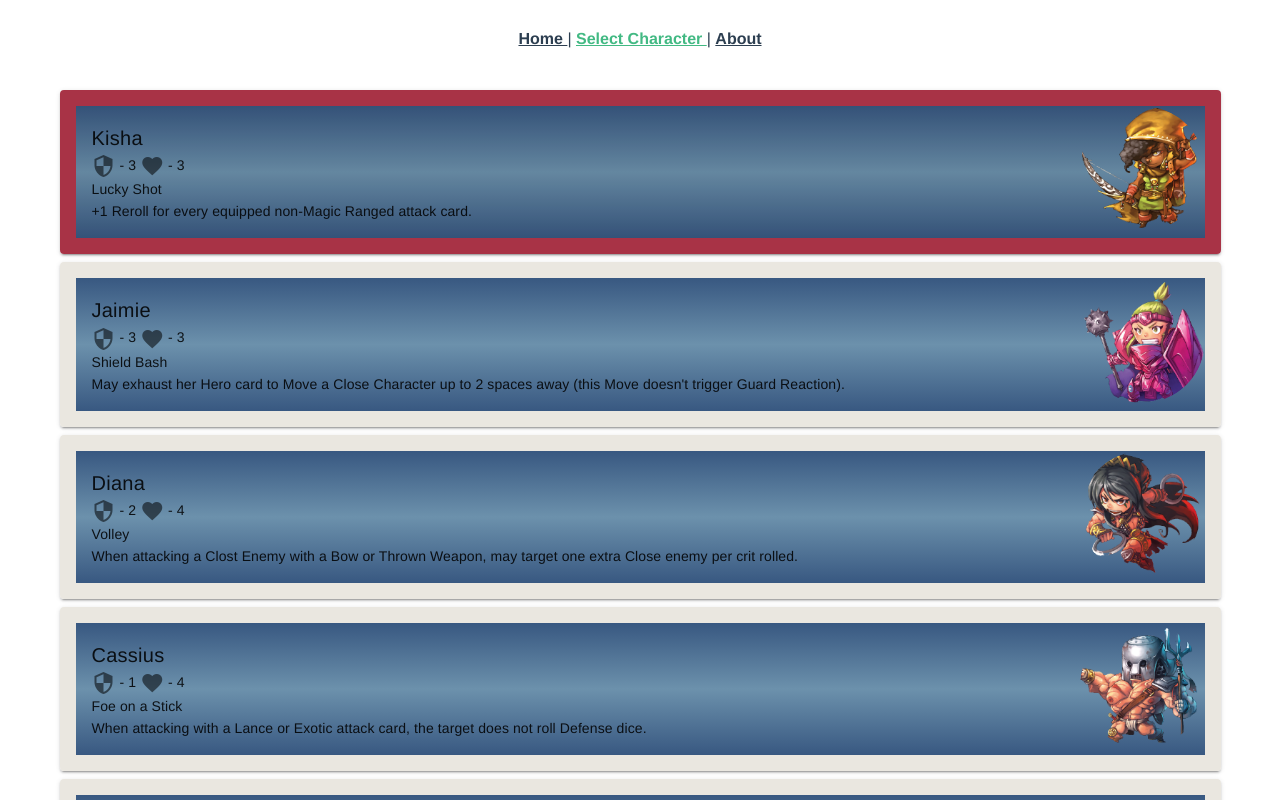
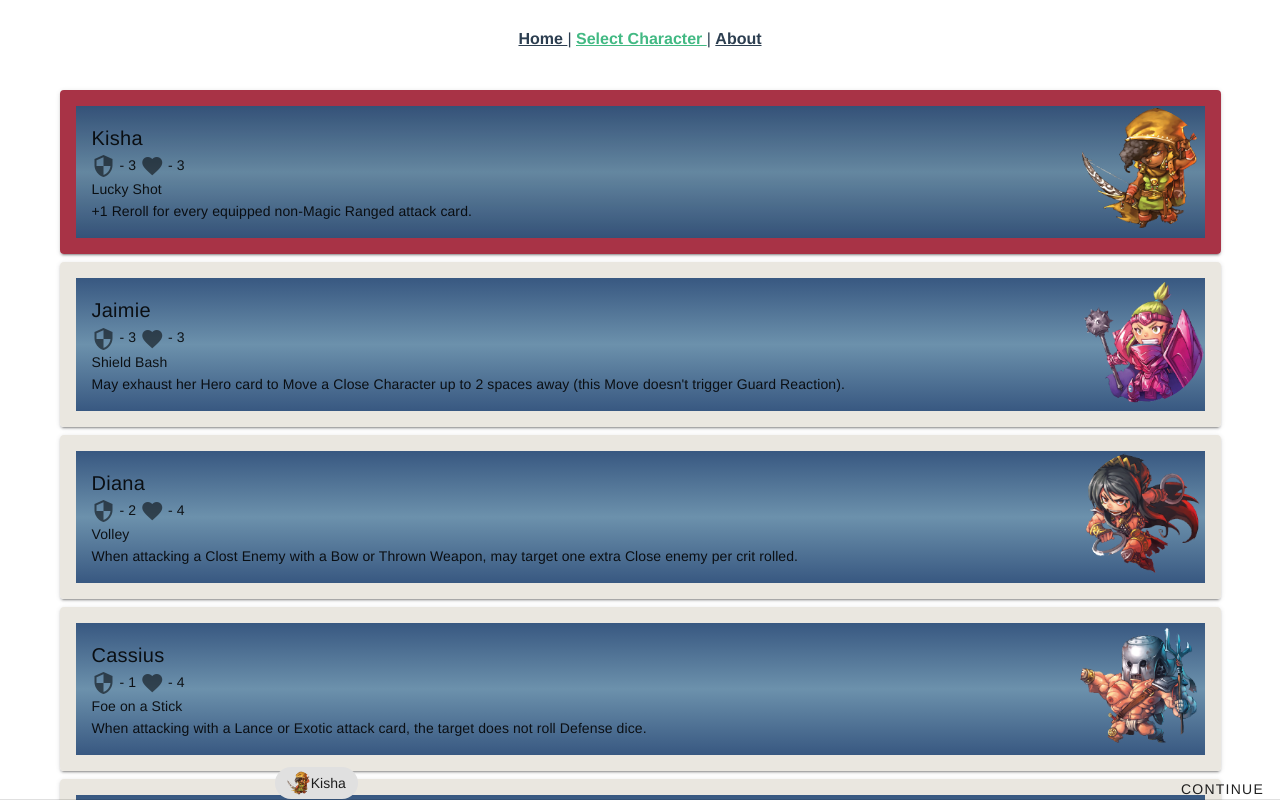
Before and after one commit to ldsz89/arcadia-quest-companion, a Vue app: page /select-character in a window 1280 px wide. Both pictures are taken after a click on the element 640 px from the left and 172 px from the top of the page. Shown: the top 800 px of the page. Built offline with nearby package versions, Linux system fonts and the light colour scheme.

Commit message:
Fixes selected characters display

```diff
--- a/src/views/SelectCharacter.vue
+++ b/src/views/SelectCharacter.vue
@@ -15,17 +15,27 @@
         </v-col>
       </v-row>
     </v-container>
-    <v-banner sticky>
-      Selected characters:
-      <span
+    <v-banner
+      v-if="selectedCharacters.length"
+      sticky
+    >
+      <v-chip
         v-for="(character, i) in selectedCharacters"
         :key="i"
+        class="ma-2"
       >
+        <v-avatar>
+          <v-img :src="require(`../assets/${character.picture}`)" />
+        </v-avatar>
         {{ character.name }}
-      </span>
+      </v-chip>
       <template v-slot:actions>
-        <v-btn text color="primary" @click="clearCharacterSelection">Clear</v-btn>
-        <v-btn text color="primary">Continue</v-btn>
+        <v-btn
+          text
+          color="primary"
+        >
+          Continue
+        </v-btn>
       </template>
     </v-banner>
   </div>
@@ -60,10 +70,6 @@ export default class SelectCharcter extends Vue {
       this.selectedCharacters.splice(characterIndex, 1);
     }
   }
-
-  clearCharacterSelection() {
-    this.selectedCharacters = [];
-  }
 }
 </script>
 
@@ -77,4 +83,20 @@ export default class SelectCharcter extends Vue {
     text-align: left;
   }
 }
+
+.v-banner--sticky {
+  top: unset !important;
+  bottom: 0;
+}
+
+.v-banner__content {
+  display: flex;
+  flex-flow: row nowrap;
+  justify-content: center;
+}
+
+.v-chip {
+  margin-left: .5em;
+  margin-right: .2em;
+}
 </style>
```
